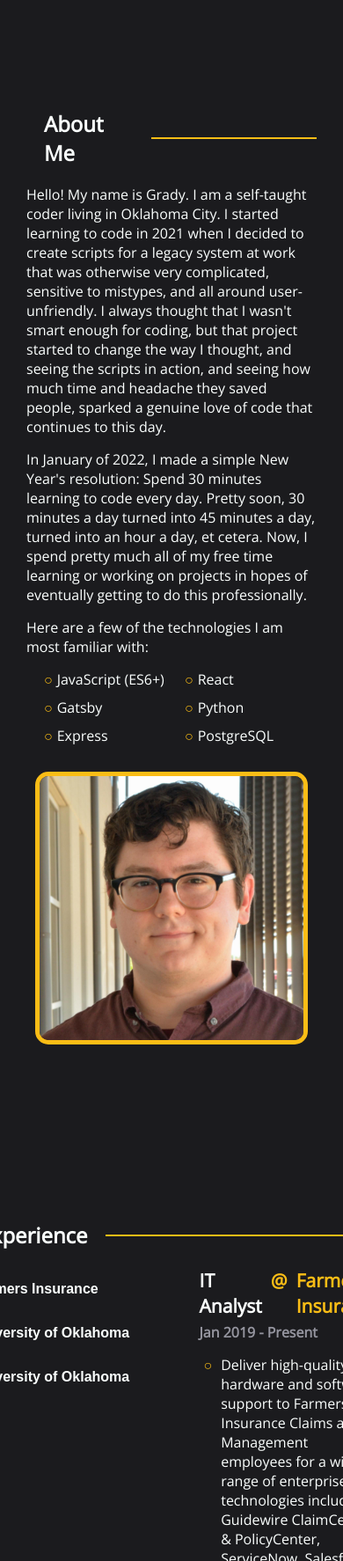
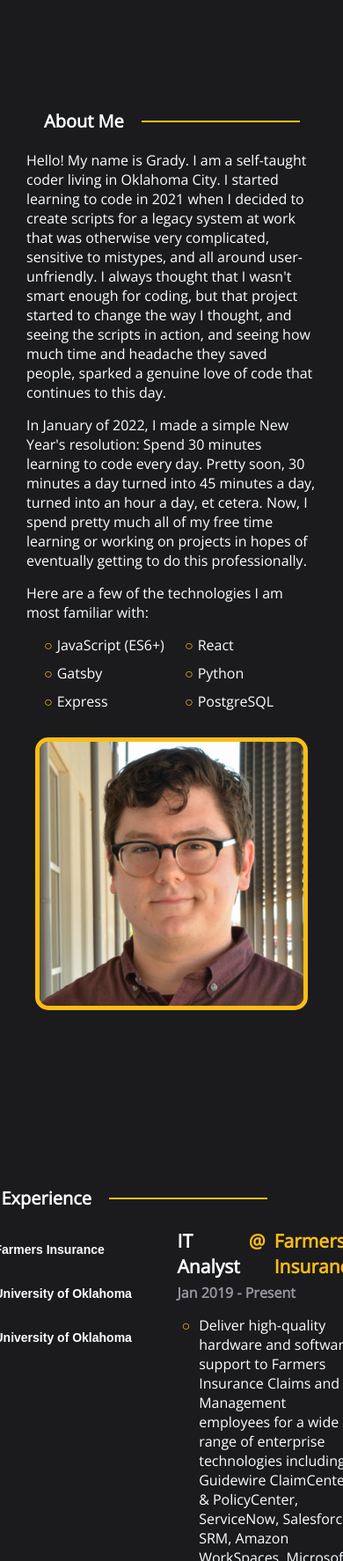
Before and after one commit to gradyUserName/gapp8, a Gatsby site: page / in a window 390 px wide. Shown: the part 820-2594 px from the top of the page at 88% size. Built offline with nearby package versions, Linux system fonts and the light colour scheme; Gatsby itself is replaced by a stand-in of ours.

Commit message:
continued work on mobile optimization

```diff
--- a/src/styles/about.scss
+++ b/src/styles/about.scss
@@ -74,6 +74,10 @@
     }
 
     @media (max-width: 1000px) {
+        p {
+            margin: 0 0 15px 0;
+        }
+
         img {
             grid-column-start: 1;
             grid-row-start: 4;
@@ -83,15 +87,12 @@
 
     @media (max-width: 700px) {
         h2 {
+            font-size: 20px;
+
             &:after {
-                width: 200px;
+                width: clamp(100px, 180px, 200px);
             }
         }
-
-        p {
-            margin: 0 0 15px 0;
-        }
-
         ul {
             grid-template-columns: 160px 160px;
         }
--- a/src/styles/email.scss
+++ b/src/styles/email.scss
@@ -8,7 +8,7 @@
     z-index: 10;
     color: black;
 
-    @media (max-width: 1080px) {
+    @media (max-width: 1000px) {
         right: 20px;
     }
 
--- a/src/styles/experience.scss
+++ b/src/styles/experience.scss
@@ -103,4 +103,23 @@
             }
         }
     }
+
+    @media (max-width: 700px) {
+        grid-template-columns: 200px 1fr;
+        h2 {
+            font-size: 20px;
+
+            &:after {
+                width: clamp(100px, 180px, 200px);
+            }
+        }
+
+        .job-list {
+            .job-tab {
+                p {
+                    font-size: 14px;
+                }
+            }
+        }
+    }
 }
--- a/src/styles/social.scss
+++ b/src/styles/social.scss
@@ -8,7 +8,7 @@
     z-index: 10;
     color: black;
 
-    @media (max-width: 1080px) {
+    @media (max-width: 1000px) {
         left: 20px;
     }
 
--- a/src/styles/styles.scss
+++ b/src/styles/styles.scss
@@ -30,6 +30,10 @@ main {
     flex-direction: column;
     align-items: center;
 
+    @media (max-width: 1000px) {
+        padding: 0px 90px;
+    }
+
     @media (max-width: 700px) {
         padding: 0px 30px;
     }
```
